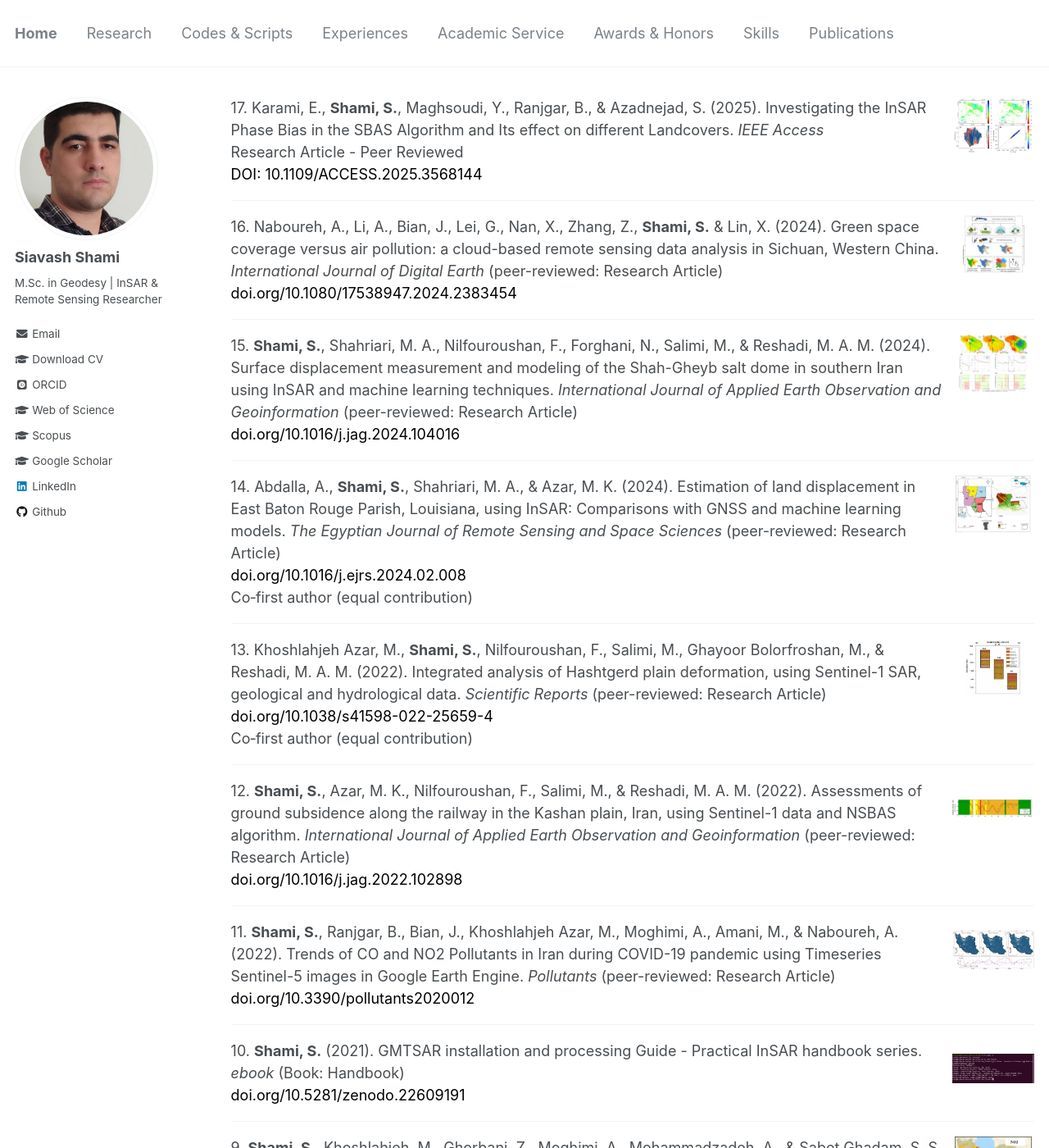
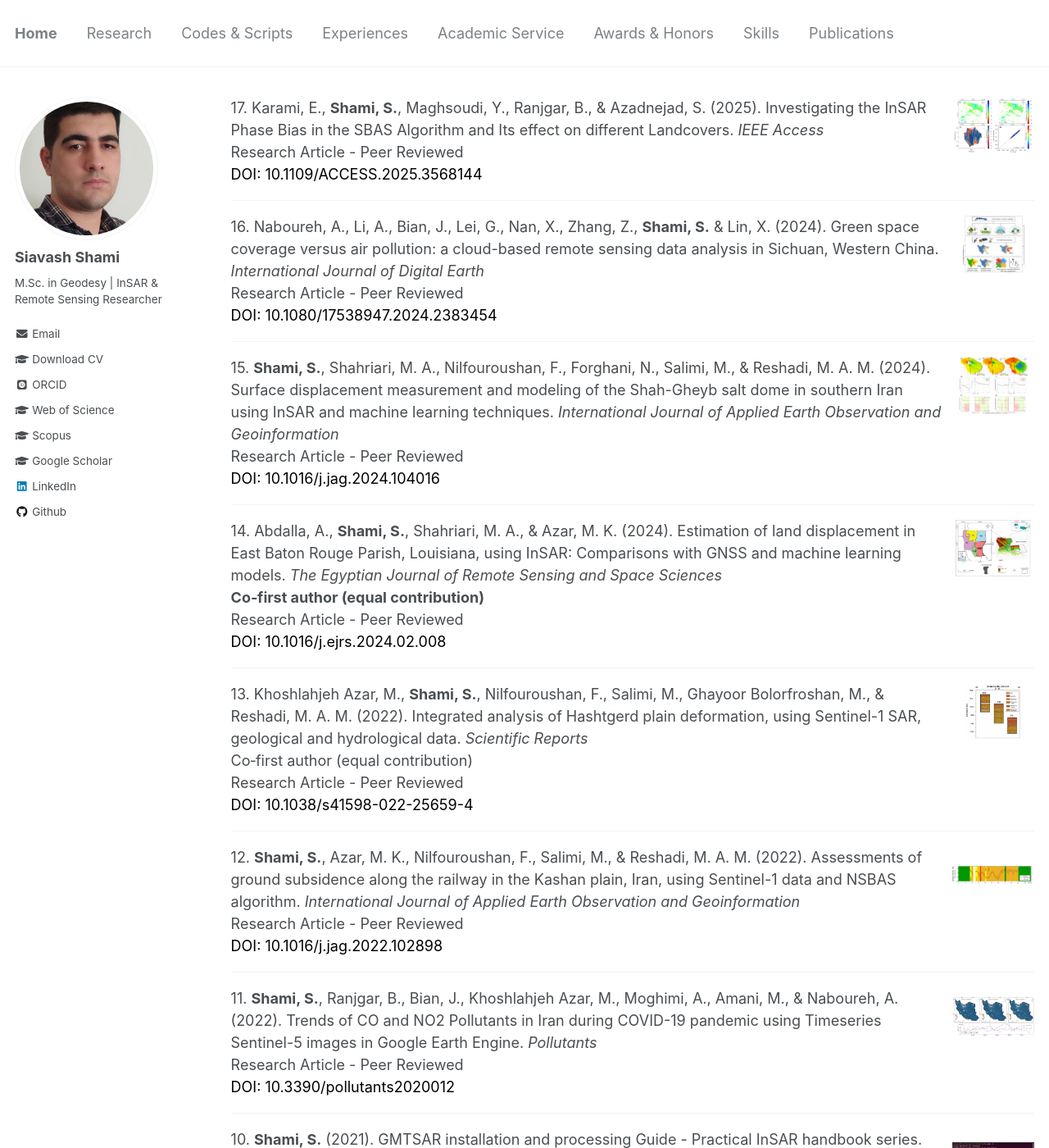
Before and after one commit to siavashshami/siavashshami.github.io, a Jekyll site: the page built from _pages/publications.md, in a window 1280 px wide and 1400 px high. Shown: the whole window at 82% size. Built offline with Jekyll 4.4.1, drawn with Linux system fonts in a browser that asks for light colours; some web fonts are replaced.

Commit message:
Update publications.md

```diff
--- a/_pages/publications.md
+++ b/_pages/publications.md
@@ -8,17 +8,17 @@ author_profile: true
 ---
 <div class="pub-item" style="display: flex; align-items: flex-start; gap: 10px;"> <div class="pub-text" style="flex-grow: 1;"> 17. Karami, E., <strong>Shami, S.</strong>, Maghsoudi, Y., Ranjgar, B., & Azadnejad, S. (2025). Investigating the InSAR Phase Bias in the SBAS Algorithm and Its effect on different Landcovers. <i>IEEE Access</i><br> Research Article - Peer Reviewed <br> <a href="https://doi.org/10.1109/ACCESS.2025.3568144" target="_blank" style="text-decoration:none; color: black;">DOI: 10.1109/ACCESS.2025.3568144</a> </div> <div class="pub-image" style="flex-shrink: 0;"> <a target="_blank" rel="noopener noreferrer" style="display: inline-block;"> <img src="/images/17.png" alt="main_page_banner" style="height: 70px; width: 100px; max-width: 100%; object-fit: contain; display: block;" /> </a> </div> </div>
 ---
-<div class="pub-item" style="display: flex; align-items: flex-start; gap: 10px;"> <div class="pub-text" style="flex-grow: 1;"> 16. Naboureh, A., Li, A., Bian, J., Lei, G., Nan, X., Zhang, Z., <strong>Shami, S.</strong> & Lin, X. (2024). Green space coverage versus air pollution: a cloud-based remote sensing data analysis in Sichuan, Western China. <i>International Journal of Digital Earth</i> (peer-reviewed: Research Article) <br> <a href="https://doi.org/10.1080/17538947.2024.2383454" target="_blank" style="text-decoration:none; color: black;">doi.org/10.1080/17538947.2024.2383454</a> </div> <div class="pub-image" style="flex-shrink: 0;"> <a target="_blank" rel="noopener noreferrer" style="display: inline-block;"> <img src="/images/16.png" alt="main_page_banner" style="height: 70px; width: 100px; max-width: 100%; object-fit: contain; display: block;" /> </a> </div> </div>
+<div class="pub-item" style="display: flex; align-items: flex-start; gap: 10px;"> <div class="pub-text" style="flex-grow: 1;"> 16. Naboureh, A., Li, A., Bian, J., Lei, G., Nan, X., Zhang, Z., <strong>Shami, S.</strong> & Lin, X. (2024). Green space coverage versus air pollution: a cloud-based remote sensing data analysis in Sichuan, Western China. <i>International Journal of Digital Earth</i><br> Research Article - Peer Reviewed <br> <a href="https://doi.org/10.1080/17538947.2024.2383454" target="_blank" style="text-decoration:none; color: black;">DOI: 10.1080/17538947.2024.2383454</a> </div> <div class="pub-image" style="flex-shrink: 0;"> <a target="_blank" rel="noopener noreferrer" style="display: inline-block;"> <img src="/images/16.png" alt="main_page_banner" style="height: 70px; width: 100px; max-width: 100%; object-fit: contain; display: block;" /> </a> </div> </div>
 ---
-<div class="pub-item" style="display: flex; align-items: flex-start; gap: 10px;"> <div class="pub-text" style="flex-grow: 1;"> 15. <strong>Shami, S.</strong>, Shahriari, M. A., Nilfouroushan, F., Forghani, N., Salimi, M., & Reshadi, M. A. M. (2024). Surface displacement measurement and modeling of the Shah-Gheyb salt dome in southern Iran using InSAR and machine learning techniques. <i>International Journal of Applied Earth Observation and Geoinformation</i> (peer-reviewed: Research Article) <br> <a href="https://doi.org/10.1016/j.jag.2024.104016" target="_blank" style="text-decoration:none; color: black;">doi.org/10.1016/j.jag.2024.104016</a> </div> <div class="pub-image" style="flex-shrink: 0;"> <a target="_blank" rel="noopener noreferrer" style="display: inline-block;"> <img src="/images/15.png" alt="main_page_banner" style="height: 70px; width: 100px; max-width: 100%; object-fit: contain; display: block;" /> </a> </div> </div>
+<div class="pub-item" style="display: flex; align-items: flex-start; gap: 10px;"> <div class="pub-text" style="flex-grow: 1;"> 15. <strong>Shami, S.</strong>, Shahriari, M. A., Nilfouroushan, F., Forghani, N., Salimi, M., & Reshadi, M. A. M. (2024). Surface displacement measurement and modeling of the Shah-Gheyb salt dome in southern Iran using InSAR and machine learning techniques. <i>International Journal of Applied Earth Observation and Geoinformation</i><br> Research Article - Peer Reviewed <br> <a href="https://doi.org/10.1016/j.jag.2024.104016" target="_blank" style="text-decoration:none; color: black;">DOI: 10.1016/j.jag.2024.104016</a> </div> <div class="pub-image" style="flex-shrink: 0;"> <a target="_blank" rel="noopener noreferrer" style="display: inline-block;"> <img src="/images/15.png" alt="main_page_banner" style="height: 70px; width: 100px; max-width: 100%; object-fit: contain; display: block;" /> </a> </div> </div>
 ---
-<div class="pub-item" style="display: flex; align-items: flex-start; gap: 10px;"> <div class="pub-text" style="flex-grow: 1;"> 14. Abdalla, A., <strong>Shami, S.</strong>, Shahriari, M. A., & Azar, M. K. (2024). Estimation of land displacement in East Baton Rouge Parish, Louisiana, using InSAR: Comparisons with GNSS and machine learning models. <i>The Egyptian Journal of Remote Sensing and Space Sciences</i> (peer-reviewed: Research Article) <br><a href="https://doi.org/10.1016/j.ejrs.2024.02.008" target="_blank" style="text-decoration:none; color: black;">doi.org/10.1016/j.ejrs.2024.02.008</a><br> Co‑first author (equal contribution) </div> <div class="pub-image" style="flex-shrink: 0;"> <a target="_blank" rel="noopener noreferrer" style="display: inline-block;"> <img src="/images/14.png" alt="main_page_banner" style="height: 70px; width: 100px; max-width: 100%; object-fit: contain; display: block;" /> </a> </div> </div>
+<div class="pub-item" style="display: flex; align-items: flex-start; gap: 10px;"> <div class="pub-text" style="flex-grow: 1;"> 14. Abdalla, A., <strong>Shami, S.</strong>, Shahriari, M. A., & Azar, M. K. (2024). Estimation of land displacement in East Baton Rouge Parish, Louisiana, using InSAR: Comparisons with GNSS and machine learning models. <i>The Egyptian Journal of Remote Sensing and Space Sciences</i><br> <strong>Co‑first author (equal contribution)</strong> <br>Research Article - Peer Reviewed <br><a href="https://doi.org/10.1016/j.ejrs.2024.02.008" target="_blank" style="text-decoration:none; color: black;">DOI: 10.1016/j.ejrs.2024.02.008</a> </div> <div class="pub-image" style="flex-shrink: 0;"> <a target="_blank" rel="noopener noreferrer" style="display: inline-block;"> <img src="/images/14.png" alt="main_page_banner" style="height: 70px; width: 100px; max-width: 100%; object-fit: contain; display: block;" /> </a> </div> </div>
 ---
-<div class="pub-item" style="display: flex; align-items: flex-start; gap: 10px;"> <div class="pub-text" style="flex-grow: 1;"> 13. Khoshlahjeh Azar, M., <strong>Shami, S.</strong>, Nilfouroushan, F., Salimi, M., Ghayoor Bolorfroshan, M., & Reshadi, M. A. M. (2022). Integrated analysis of Hashtgerd plain deformation, using Sentinel-1 SAR, geological and hydrological data. <i>Scientific Reports</i> (peer-reviewed: Research Article) <br> <a href="https://doi.org/10.1038/s41598-022-25659-4" target="_blank" style="text-decoration:none; color: black;">doi.org/10.1038/s41598-022-25659-4</a><br> Co‑first author (equal contribution) </div> <div class="pub-image" style="flex-shrink: 0;"> <a target="_blank" rel="noopener noreferrer" style="display: inline-block;"> <img src="/images/13.png" alt="main_page_banner" style="height: 70px; width: 100px; max-width: 100%; object-fit: contain; display: block;" /> </a> </div> </div>
+<div class="pub-item" style="display: flex; align-items: flex-start; gap: 10px;"> <div class="pub-text" style="flex-grow: 1;"> 13. Khoshlahjeh Azar, M., <strong>Shami, S.</strong>, Nilfouroushan, F., Salimi, M., Ghayoor Bolorfroshan, M., & Reshadi, M. A. M. (2022). Integrated analysis of Hashtgerd plain deformation, using Sentinel-1 SAR, geological and hydrological data. <i>Scientific Reports</i><br> Co‑first author (equal contribution) <br>Research Article - Peer Reviewed<br> <a href="https://doi.org/10.1038/s41598-022-25659-4" target="_blank" style="text-decoration:none; color: black;">DOI: 10.1038/s41598-022-25659-4</a> </div> <div class="pub-image" style="flex-shrink: 0;"> <a target="_blank" rel="noopener noreferrer" style="display: inline-block;"> <img src="/images/13.png" alt="main_page_banner" style="height: 70px; width: 100px; max-width: 100%; object-fit: contain; display: block;" /> </a> </div> </div>
 ---
-<div class="pub-item" style="display: flex; align-items: flex-start; gap: 10px;"> <div class="pub-text" style="flex-grow: 1;"> 12. <strong>Shami, S.</strong>, Azar, M. K., Nilfouroushan, F., Salimi, M., & Reshadi, M. A. M. (2022). Assessments of ground subsidence along the railway in the Kashan plain, Iran, using Sentinel-1 data and NSBAS algorithm. <i>International Journal of Applied Earth Observation and Geoinformation</i> (peer-reviewed: Research Article) <br> <a href="https://doi.org/10.1016/j.jag.2022.102898" target="_blank" style="text-decoration:none; color: black;">doi.org/10.1016/j.jag.2022.102898</a></div> <div class="pub-image" style="flex-shrink: 0;"> <a target="_blank" rel="noopener noreferrer" style="display: inline-block;"> <img src="/images/12.png" alt="main_page_banner" style="height: 70px; width: 100px; max-width: 100%; object-fit: contain; display: block;" /> </a> </div> </div>
+<div class="pub-item" style="display: flex; align-items: flex-start; gap: 10px;"> <div class="pub-text" style="flex-grow: 1;"> 12. <strong>Shami, S.</strong>, Azar, M. K., Nilfouroushan, F., Salimi, M., & Reshadi, M. A. M. (2022). Assessments of ground subsidence along the railway in the Kashan plain, Iran, using Sentinel-1 data and NSBAS algorithm. <i>International Journal of Applied Earth Observation and Geoinformation</i><br> Research Article - Peer Reviewed <br> <a href="https://doi.org/10.1016/j.jag.2022.102898" target="_blank" style="text-decoration:none; color: black;">DOI: 10.1016/j.jag.2022.102898</a></div> <div class="pub-image" style="flex-shrink: 0;"> <a target="_blank" rel="noopener noreferrer" style="display: inline-block;"> <img src="/images/12.png" alt="main_page_banner" style="height: 70px; width: 100px; max-width: 100%; object-fit: contain; display: block;" /> </a> </div> </div>
 ---
-<div class="pub-item" style="display: flex; align-items: flex-start; gap: 10px;"> <div class="pub-text" style="flex-grow: 1;"> 11. <strong>Shami, S.</strong>, Ranjgar, B., Bian, J., Khoshlahjeh Azar, M., Moghimi, A., Amani, M., & Naboureh, A. (2022). Trends of CO and NO2 Pollutants in Iran during COVID-19 pandemic using Timeseries Sentinel-5 images in Google Earth Engine. <i>Pollutants</i> (peer-reviewed: Research Article) <br> <a href="https://doi.org/10.3390/pollutants2020012" target="_blank" style="text-decoration:none; color: black;">doi.org/10.3390/pollutants2020012</a> </div> <div class="pub-image" style="flex-shrink: 0;"> <a target="_blank" rel="noopener noreferrer" style="display: inline-block;"> <img src="/images/11.png" alt="main_page_banner" style="height: 70px; width: 100px; max-width: 100%; object-fit: contain; display: block;" /> </a> </div> </div>
+<div class="pub-item" style="display: flex; align-items: flex-start; gap: 10px;"> <div class="pub-text" style="flex-grow: 1;"> 11. <strong>Shami, S.</strong>, Ranjgar, B., Bian, J., Khoshlahjeh Azar, M., Moghimi, A., Amani, M., & Naboureh, A. (2022). Trends of CO and NO2 Pollutants in Iran during COVID-19 pandemic using Timeseries Sentinel-5 images in Google Earth Engine. <i>Pollutants</i><br> Research Article - Peer Reviewed <br> <a href="https://doi.org/10.3390/pollutants2020012" target="_blank" style="text-decoration:none; color: black;">DOI: 10.3390/pollutants2020012</a> </div> <div class="pub-image" style="flex-shrink: 0;"> <a target="_blank" rel="noopener noreferrer" style="display: inline-block;"> <img src="/images/11.png" alt="main_page_banner" style="height: 70px; width: 100px; max-width: 100%; object-fit: contain; display: block;" /> </a> </div> </div>
 ---
 <div class="pub-item" style="display: flex; align-items: flex-start; gap: 10px;"> <div class="pub-text" style="flex-grow: 1;"> 10. <strong>Shami, S.</strong> (2021). GMTSAR installation and processing Guide - Practical InSAR handbook series. <i>ebook</i> (Book: Handbook) <br> <a href="https://doi.org/10.5281/zenodo.22609191" target="_blank" style="text-decoration:none; color: black;">doi.org/10.5281/zenodo.22609191</a> </div> <div class="pub-image" style="flex-shrink: 0;"> <a target="_blank" rel="noopener noreferrer" style="display: inline-block;"> <img src="/images/10.png" alt="main_page_banner" style="height: 70px; width: 100px; max-width: 100%; object-fit: contain; display: block;" /> </a> </div> </div>
 ---
```
